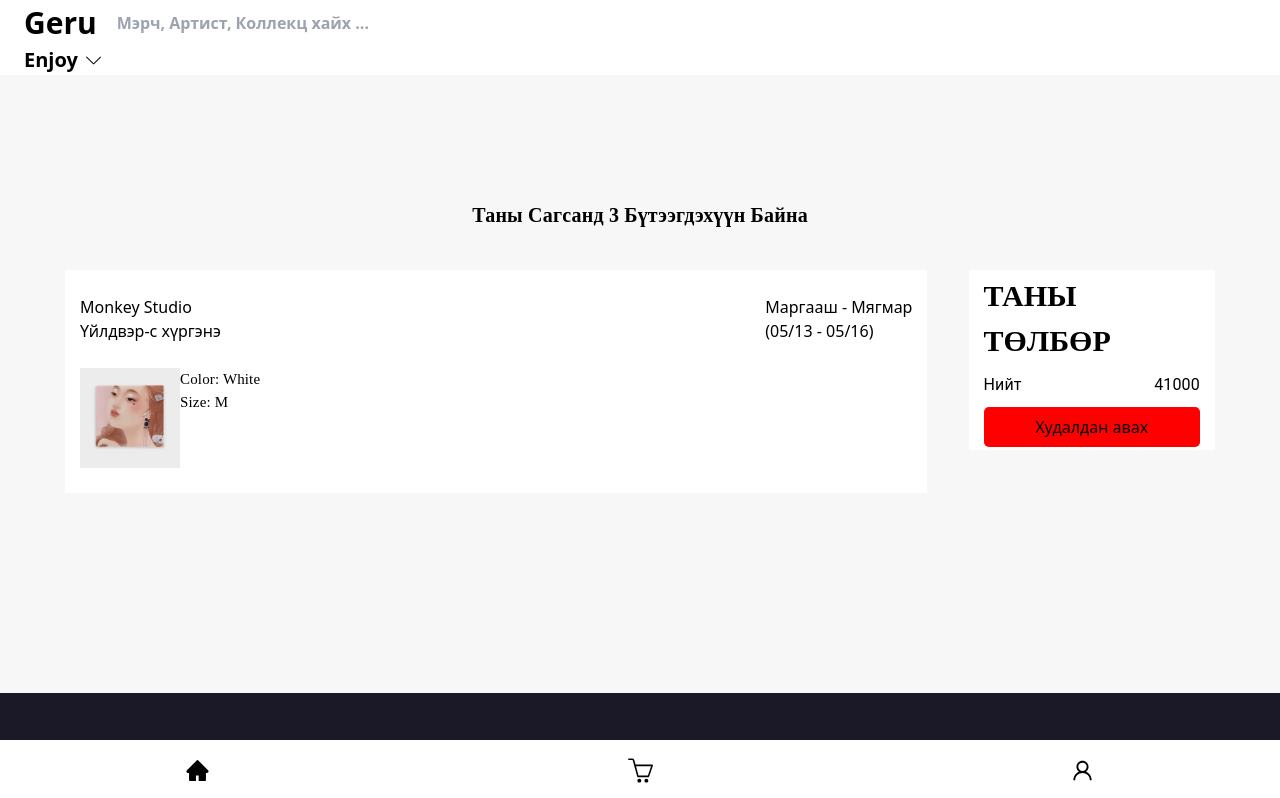
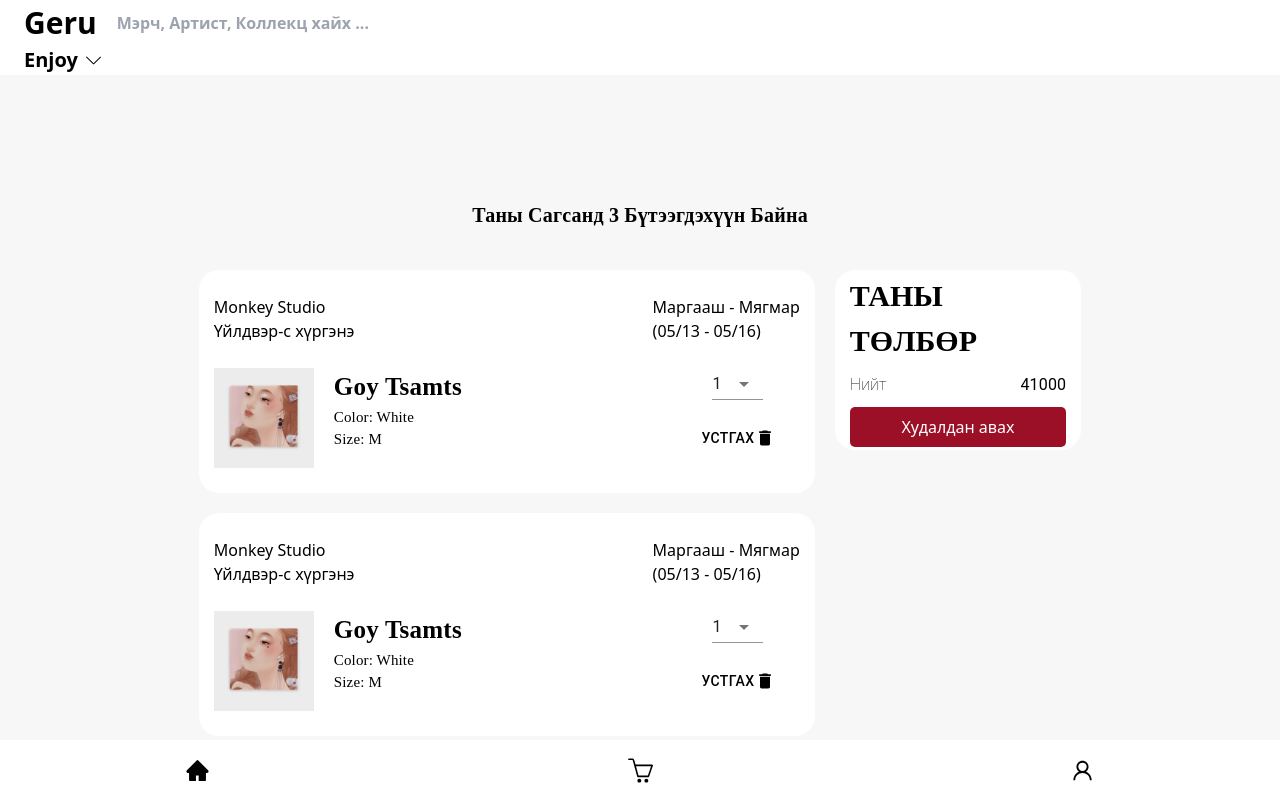
Before and after one commit to HOP2-22/team3-demo, a Next.js app in the folder frontend/: page /Basket in a window 1280 px wide. Shown: the top 798 px of the page. Built offline with nearby package versions, Linux system fonts and the light colour scheme.

Commit message:
Basket_Front

```diff
--- a/frontend/src/components/market/BuyCart.js
+++ b/frontend/src/components/market/BuyCart.js
@@ -8,9 +8,11 @@ export default function BasketCard({ price }) {
         display: "flex",
         flexDirection: "column",
         justifyContent: "center",
-        width:"20%",
-        padding:"15px",
-        height:"180px",
+        width: "20%",
+        padding: "15px",
+        height: "180px",
+        border:"hidden",
+        borderRadius:"20px"
       }}
     >
       <Stack
@@ -23,11 +25,28 @@ export default function BasketCard({ price }) {
       >
         ТАНЫ ТӨЛБӨР
       </Stack>
-      <Box sx={{ display: "flex", justifyContent: "space-between", paddingTop:"10px", paddingBottom:"10px" }}>
-        <Typography>Нийт </Typography>
+      <Box
+        sx={{
+          display: "flex",
+          justifyContent: "space-between",
+          paddingTop: "10px",
+          paddingBottom: "10px",
+        }}
+      >
+        <Typography sx={{fontWeight: "lighter"}}>Нийт </Typography>
         <Typography>{price}</Typography>
       </Box>
-      <button style={{backgroundColor:"red", border:"hidden", borderRadius:"5px", padding:"8px", }}>Худалдан авах</button>
+      <button
+        style={{
+          backgroundColor: "#9b1027",
+          border: "hidden",
+          borderRadius: "5px",
+          padding: "8px",
+          color:"white"
+        }}
+      >
+        Худалдан авах
+      </button>
     </Box>
   );
 }
--- a/frontend/src/components/market/CartBilegt.js
+++ b/frontend/src/components/market/CartBilegt.js
@@ -3,12 +3,13 @@ import { FormControl, NativeSelect } from "@mui/material";
 import { CardDt } from "../../json/card.js";
 import DeleteIcon from "@mui/icons-material/Delete";
 import Image from "next/image";
-import image from "./CartImage.jpeg"
+import image from "./CartImage.jpeg";
 
 const data = [
   {
     Color: "White",
     Size: "M",
+    Name: "Goy Tsamts",
   },
 ];
 
@@ -16,8 +17,10 @@ export default function Cart() {
   return (
     <Box
       sx={{
-        width: "70%",
+        width: "100%",
         backgroundColor: "white",
+        border:"hidden",
+        borderRadius:"20px"
       }}
     >
       <Box
@@ -47,18 +50,41 @@ export default function Cart() {
           paddingBottom: "25px",
           paddingLeft: "15px",
           paddingRight: "15px",
-          display:"flex",
+          display: "flex",
         }}
       >
         <Image
+          style={{ width: "100px", height: "100px" }}
           width={100}
           height={100}
           src={image}
           alt="img"
         />
+        <Box sx={{ width: "100%" }}>
           {data.map((dt, ind) => {
             return (
-            <Box key={ind}>
+              <Box
+                key={ind}
+                sx={{
+                  display: "flex",
+                  flexDirection: "column",
+                  justifyContent: "flex-end",
+                  paddingLeft: "20px",
+                  paddingRight: "20px",
+                  width: "100%",
+                }}
+              >
+                <Typography
+                  sx={{
+                    fontFamily: "PT Sans Narrow",
+                    fontSize: { xl: "17px", xs: "15px" },
+                    fontWeight: "bold",
+                    fontSize: "25px",
+                  }}
+                >
+                  {" "}
+                  {dt.Name}
+                </Typography>
                 <Typography
                   sx={{
                     fontFamily: "PT Sans Narrow",
@@ -81,6 +107,41 @@ export default function Cart() {
             );
           })}
         </Box>
+        <Box
+          sx={{
+            width: "200px",
+            height: "100%",
+            display: "flex",
+            flexDirection: "column",
+            gap:"20px",
+            justifyContent: "center",
+            alignItems: "center",
+
+          }}
+        >
+          <FormControl>
+            <NativeSelect
+              defaultValue={30}
+              inputProps={{
+                name: "age",
+                id: "uncontrolled-native",
+              }}
+            >
+              {CardDt.map((data, ind) => {
+                return (
+                  <option key={ind} value={40}>
+                    {data.number}
+                  </option>
+                );
+              })}
+            </NativeSelect>
+          </FormControl>
+          <Button variant="outlained">
+            Устгах
+            <DeleteIcon fontSize="small" />
+          </Button>
+        </Box>
+      </Box>
     </Box>
   );
 }
--- a/frontend/src/pages/Basket.js
+++ b/frontend/src/pages/Basket.js
@@ -1,6 +1,6 @@
 import { Container, Box, Typography, Button, Stack, Grid } from "@mui/material";
 import Cart from "../components/market/CartBilegt";
-import BuyCart from "../components/market/BuyCart"
+import BuyCart from "../components/market/BuyCart";
 
 // const BasketCard = ({ price }) => {
 //   return (
@@ -34,8 +34,14 @@ export function Basket() {
           Таны Сагсанд 3 Бүтээгдэхүүн Байна
         </Typography>
       </Stack>
-      <Box sx={{ display: "flex", justifyContent:"space-evenly" }}>
-        <Cart />
+      <Box sx={{ display: "flex", gap: "20px", justifyContent: "center" }}>
+        <Box sx={{width:"50%", display:"flex", gap:"20px", flexDirection:"column"}}>
+          <Cart />
+          <Cart />
+          <Cart />
+          <Cart />
+          <Cart />
+        </Box>
         <BuyCart price={41000} />
       </Box>
     </Container>
```
Lines whose indentation alone changed are shown as unchanged.
